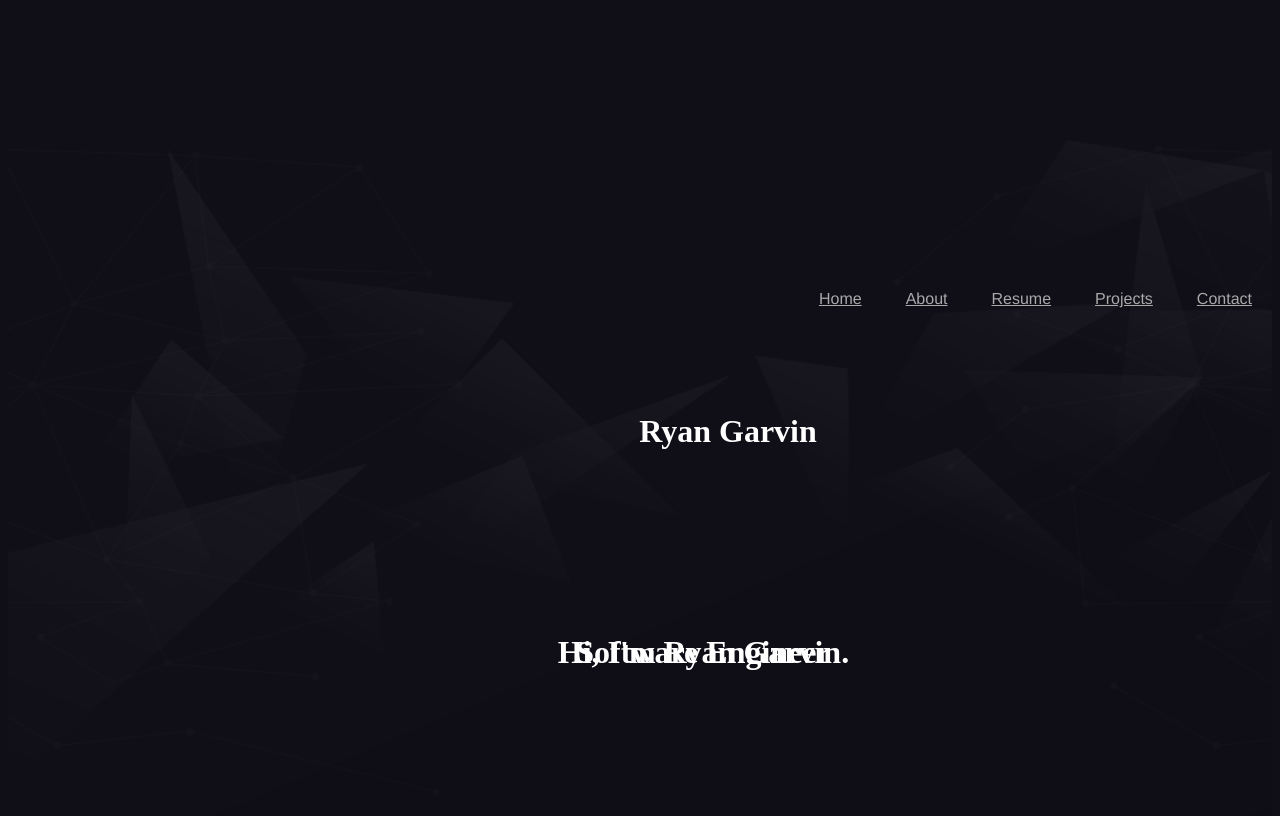
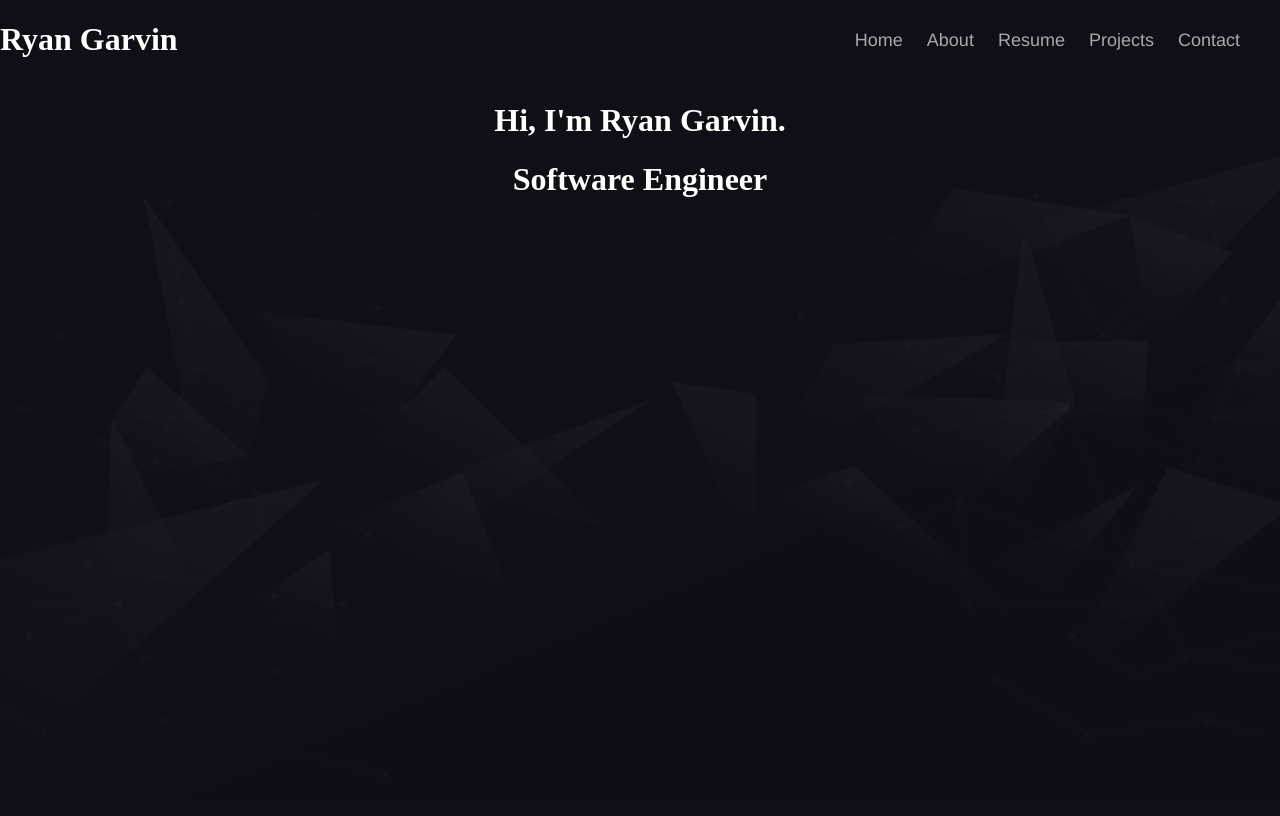
Before and after one commit to Ryanerror/Personal_Website, a plain HTML site: page Index.html in a window 1280 px wide. Drawn offline with Linux system fonts and the light colour scheme.

Commit message:
made the logo and  menue on the same line

```diff
--- a/Index.html
+++ b/Index.html
@@ -5,29 +5,27 @@
         <link rel="stylesheet"  href="StyleSheet.css" />
         <Title>Ryan Garvin</Title>
 
-        <style>
-            body{
-                background-color:rgb(16, 14, 23);
-            }
-        </style>
     </head>
 
 
     <body>
+        <header>
+                <h1>Ryan Garvin</h1>
+                <nav>
+                    <a href="#">Home</a>
+                    <a href="#">About</a>
+                    <a href="#">Resume</a>
+                    <a href="#">Projects</a>
+                    <a href="#">Contact</a>
+                </nav>
+
+        </header>
+
+
+        <main>
+
             <!-- First page -->
             <div class="home" id="home">
-            <h1 class="titleName">Ryan Garvin</h1>
-
-            <div id="menu" class="menu">
-                <ul>
-                    <li><a href="#">Home</a></li>
-                    <li><a href="#">About</a></li>
-                    <li><a href="#">Resume</a></li>
-                    <li><a href="#">Projects</a></li>
-                    <li><a href="#">Contact</a></li>
-                </ul>
-            </div>
-
 
                 <h1>Hi, I'm Ryan Garvin.</h1>
                 <h1>Software Engineer</h1>
@@ -37,8 +35,7 @@
 
             <!-- Second page -->
 
-
-
+        </main>
 
 
     </body>
--- a/StyleSheet.css
+++ b/StyleSheet.css
@@ -1,11 +1,39 @@
+
+
+/* @media all and (max-width: 1000px) and (min-width: 800px) { */
+
+html, body{
+    height: 100%;
+    width: 100%;
+    margin: 0;
+    padding: 0;
+    overflow: hidden;
+
+}
+body{
+    padding: 0;
+    margin: 0;
+    background-color:rgb(16, 14, 23);
+
+}
+
+main{
+    height: calc(100% - 80px); /* Adjust the height based on your header height */
+    overflow-y: auto;
+}
+
+
 /* Home page */
 
 .home{
     background-image: url("Images/backround.webp");
     background-size:cover;
-    height: 100vh;
     position:relative;
     color: white;
+
+    height: 100%;
+    overflow: hidden;
+
     margin: 0;
     padding: 0;
     top:0px;
@@ -13,59 +41,48 @@
     bottom:0px;
     left:0px;
 
-    display: block;
+
 
 }
 
 .home h1{
-    width: 800px;
-    height: 200px;
     text-align: center;
-
-    transform: translate(40%, 185%);
-
-
 
 }
 
 
 
-
 /* Menu bar  */
-.menu{
+header{
     top: 0;
-    float: right;
-    width: max-content;
+    width: 100%;
+    display: flex;
+    justify-content: space-between;
+    color: white;
 
 }
 
-
-.menu ul li{
-    display: inline-block;
-
-
-}
-.menu ul li a{
-    display: block;
-    padding: 10px 20px;
-    color: darkgrey;
-    font-family: 'Franklin Gothic Medium', 'Arial Narrow', Arial, sans-serif;
+header #logo{
+    float: left;
 
 }
 
-.menu ul li a:hover{
+nav {
+    padding: 30px;
+    float: right;
+}
+
+nav a {
+    margin: 0 10px;
+    color: darkgrey;
+    text-decoration: none;
+    font-size: 18px;
+    font-family: 'Franklin Gothic Medium', 'Arial Narrow', Arial, sans-serif;
+}
+
+nav a:hover{
     color: white;
 }
 
 
-.titleName{
-
-
-    float: left;
-
-
-
-}
-
-
 /* About page */
```
Lines whose indentation alone changed are shown as unchanged.
